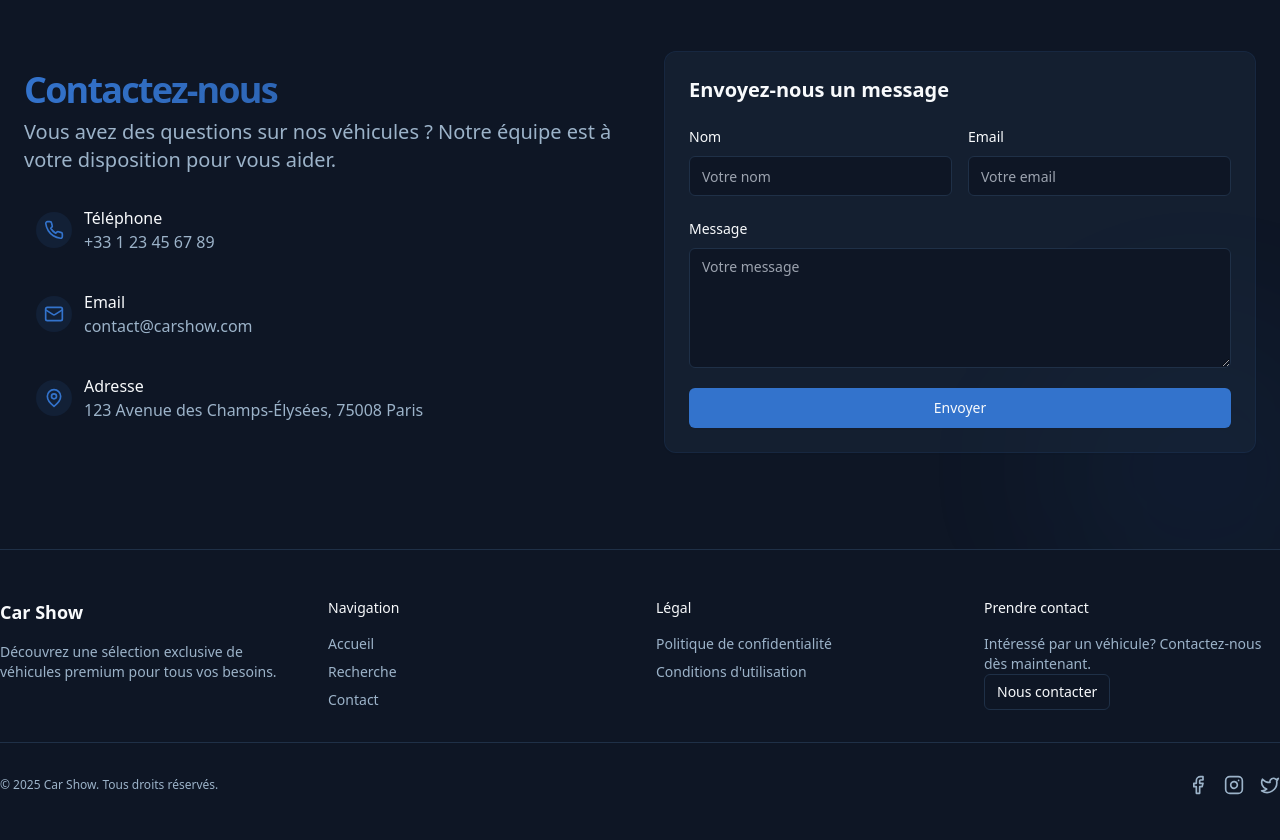
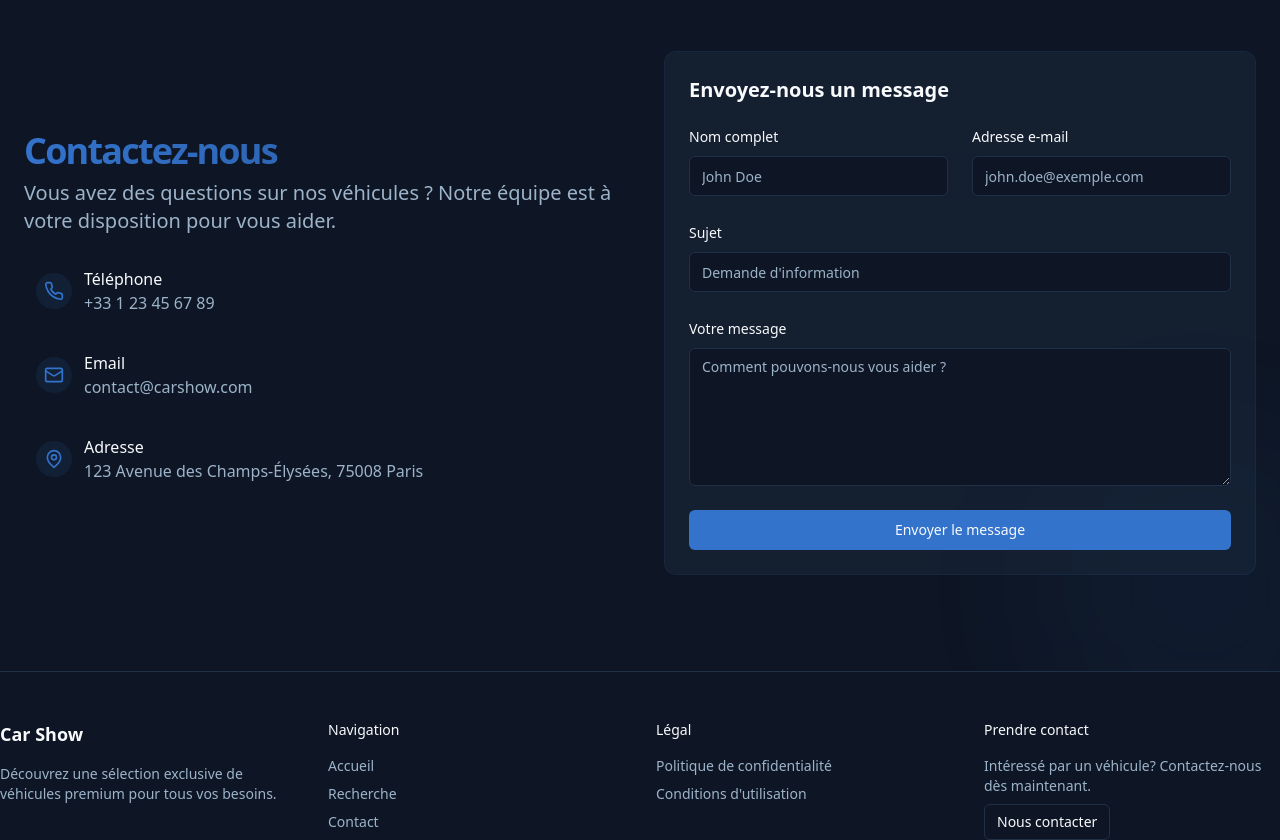
Before and after one commit to loiqua/carshow, a Next.js app: page / in a window 1280 px wide. Shown: the part 1520-2360 px from the top of the page. Built offline with nearby package versions, Linux system fonts and the light colour scheme; no server answers; the database is empty.

Commit message:
fix:contact-form landing page

```diff
--- a/components/sections/contact-section.tsx
+++ b/components/sections/contact-section.tsx
@@ -1,7 +1,8 @@
 "use client";
 
-import { Button } from "@/components/ui/button";
+
 import { motion } from "framer-motion";
+import { ContactForm } from "@/components/contact/contact-form";
 
 export function ContactSection() {
   return (
@@ -86,44 +87,7 @@
             className="space-y-5 bg-muted/50 p-6 rounded-xl shadow-sm border border-primary/10"
           >
             <h3 className="text-xl font-semibold">Envoyez-nous un message</h3>
-            <div className="grid grid-cols-2 gap-4">
-              <div className="space-y-2">
-                <label htmlFor="name" className="text-sm font-medium">
-                  Nom
-                </label>
-                <input
-                  id="name"
-                  className="flex h-10 w-full rounded-md border border-input bg-background px-3 py-2 text-sm ring-offset-background focus-visible:outline-none focus-visible:ring-2 focus-visible:ring-ring focus-visible:ring-offset-2"
-                  placeholder="Votre nom"
-                />
-              </div>
-              <div className="space-y-2">
-                <label htmlFor="email" className="text-sm font-medium">
-                  Email
-                </label>
-                <input
-                  id="email"
-                  type="email"
-                  className="flex h-10 w-full rounded-md border border-input bg-background px-3 py-2 text-sm ring-offset-background focus-visible:outline-none focus-visible:ring-2 focus-visible:ring-ring focus-visible:ring-offset-2"
-                  placeholder="Votre email"
-                />
-              </div>
-            </div>
-
-            <div className="space-y-2">
-              <label htmlFor="message" className="text-sm font-medium">
-                Message
-              </label>
-              <textarea
-                id="message"
-                className="flex min-h-[120px] w-full rounded-md border border-input bg-background px-3 py-2 text-sm ring-offset-background focus-visible:outline-none focus-visible:ring-2 focus-visible:ring-ring focus-visible:ring-offset-2"
-                placeholder="Votre message"
-              ></textarea>
-            </div>
-
-            <Button className="w-full shadow-sm hover:shadow-md transition-all hover:bg-primary/90">
-              Envoyer
-            </Button>
+            <ContactForm />
           </motion.div>
         </div>
       </div>
--- /dev/null
+++ b/components/ui/dialog.tsx
@@ -0,0 +1,120 @@
+"use client"
+
+import * as React from "react"
+import * as DialogPrimitive from "@radix-ui/react-dialog"
+import { X } from "lucide-react"
+
+import { cn } from "@/lib/utils"
+
+const Dialog = DialogPrimitive.Root
+
+const DialogTrigger = DialogPrimitive.Trigger
+
+const DialogPortal = DialogPrimitive.Portal
+
+const DialogClose = DialogPrimitive.Close
+
+const DialogOverlay = React.forwardRef<
+  React.ElementRef<typeof DialogPrimitive.Overlay>,
+  React.ComponentPropsWithoutRef<typeof DialogPrimitive.Overlay>
+>(({ className, ...props }, ref) => (
+  <DialogPrimitive.Overlay
+    ref={ref}
+    className={cn(
+      "fixed inset-0 z-50 bg-black/80  data-[state=open]:animate-in data-[state=closed]:animate-out data-[state=closed]:fade-out-0 data-[state=open]:fade-in-0",
+      className
+    )}
+    {...props}
+  />
+))
+DialogOverlay.displayName = DialogPrimitive.Overlay.displayName
+
+const DialogContent = React.forwardRef<
+  React.ElementRef<typeof DialogPrimitive.Content>,
+  React.ComponentPropsWithoutRef<typeof DialogPrimitive.Content>
+>(({ className, children, ...props }, ref) => (
+  <DialogPortal>
+    <DialogOverlay />
+    <DialogPrimitive.Content
+      ref={ref}
+      className={cn(
+        "fixed left-[50%] top-[50%] z-50 grid w-full max-w-lg translate-x-[-50%] translate-y-[-50%] gap-4 border bg-background p-6 shadow-lg duration-200 data-[state=open]:animate-in data-[state=closed]:animate-out data-[state=closed]:fade-out-0 data-[state=open]:fade-in-0 data-[state=closed]:zoom-out-95 data-[state=open]:zoom-in-95 data-[state=closed]:slide-out-to-left-1/2 data-[state=closed]:slide-out-to-top-[48%] data-[state=open]:slide-in-from-left-1/2 data-[state=open]:slide-in-from-top-[48%] sm:rounded-lg",
+        className
+      )}
+      {...props}
+    >
+      {children}
+      <DialogPrimitive.Close className="absolute right-4 top-4 rounded-sm opacity-70 ring-offset-background transition-opacity hover:opacity-100 focus:outline-none focus:ring-2 focus:ring-ring focus:ring-offset-2 disabled:pointer-events-none data-[state=open]:bg-accent data-[state=open]:text-muted-foreground">
+        <X className="h-4 w-4" />
+        <span className="sr-only">Close</span>
+      </DialogPrimitive.Close>
+    </DialogPrimitive.Content>
+  </DialogPortal>
+))
+DialogContent.displayName = DialogPrimitive.Content.displayName
+
+const DialogHeader = ({
+  className,
+  ...props
+}: React.HTMLAttributes<HTMLDivElement>) => (
+  <div
+    className={cn(
+      "flex flex-col space-y-1.5 text-center sm:text-left",
+      className
+    )}
+    {...props}
+  />
+)
+DialogHeader.displayName = "DialogHeader"
+
+const DialogFooter = ({
+  className,
+  ...props
+}: React.HTMLAttributes<HTMLDivElement>) => (
+  <div
+    className={cn(
+      "flex flex-col-reverse sm:flex-row sm:justify-end sm:space-x-2",
+      className
+    )}
+    {...props}
+  />
+)
+DialogFooter.displayName = "DialogFooter"
+
+const DialogTitle = React.forwardRef<
+  React.ElementRef<typeof DialogPrimitive.Title>,
+  React.ComponentPropsWithoutRef<typeof DialogPrimitive.Title>
+>(({ className, ...props }, ref) => (
+  <DialogPrimitive.Title
+    ref={ref}
+    className={cn(
+      "text-lg font-semibold leading-none tracking-tight",
+      className
+    )}
+    {...props}
+  />
+))
+DialogTitle.displayName = DialogPrimitive.Title.displayName
+
+const DialogDescription = React.forwardRef<
+  React.ElementRef<typeof DialogPrimitive.Description>,
+  React.ComponentPropsWithoutRef<typeof DialogPrimitive.Description>
+>(({ className, ...props }, ref) => (
+  <DialogPrimitive.Description
+    ref={ref}
+    className={cn("text-sm text-muted-foreground", className)}
+    {...props}
+  />
+))
+DialogDescription.displayName = DialogPrimitive.Description.displayName
+
+export {
+  Dialog,
+  DialogTrigger,
+  DialogContent,
+  DialogHeader,
+  DialogFooter,
+  DialogTitle,
+  DialogDescription,
+  DialogClose,
+}
--- a/components/ui/footer.tsx
+++ b/components/ui/footer.tsx
@@ -2,6 +2,15 @@
 
 import Link from "next/link";
 import { Button } from "./button";
+import {
+  Dialog,
+  DialogContent,
+  DialogDescription,
+  DialogHeader,
+  DialogTitle,
+  DialogTrigger,
+} from "@/components/ui/dialog";
+import { ContactForm } from "@/components/contact/contact-form";
 
 export function Footer() {
   return (
@@ -45,11 +54,24 @@
               <p className="text-sm text-muted-foreground">
                 Intéressé par un véhicule? Contactez-nous dès maintenant.
               </p>
-              <Link href="/contact">
-                <Button variant="outline" size="sm">
-                  Nous contacter
-                </Button>
-              </Link>
+              <Dialog>
+                <DialogTrigger asChild>
+                  <Button variant="outline" size="sm">
+                    Nous contacter
+                  </Button>
+                </DialogTrigger>
+                <DialogContent className="sm:max-w-[480px]">
+                  <DialogHeader>
+                    <DialogTitle>Contactez-nous</DialogTitle>
+                    <DialogDescription>
+                      Remplissez ce formulaire et notre équipe vous répondra dans les plus brefs délais.
+                    </DialogDescription>
+                  </DialogHeader>
+                  <div className="py-4">
+                    <ContactForm />
+                  </div>
+                </DialogContent>
+              </Dialog>
             </div>
           </div>
         </div>
--- a/package.json
+++ b/package.json
@@ -7,17 +7,17 @@
     "build": "next build",
     "start": "next start",
     "lint": "next lint",
-   "db:seed": "ts-node --project tsconfig.seed.json prisma/seed.ts"
-
+    "db:seed": "ts-node --project tsconfig.seed.json prisma/seed.ts"
   },
   "prisma": {
-  "seed": "ts-node --project tsconfig.seed.json prisma/seed.ts"
+    "seed": "ts-node --project tsconfig.seed.json prisma/seed.ts"
   },
   "dependencies": {
     "@auth/prisma-adapter": "^2.9.1",
     "@heroicons/react": "^2.2.0",
     "@hookform/resolvers": "^5.0.1",
     "@prisma/client": "^6.5.0",
+    "@radix-ui/react-dialog": "^1.1.14",
     "@radix-ui/react-slot": "^1.2.3",
     "@tanstack/react-table": "^8.21.3",
     "bcrypt": "^6.0.0",
```
Also changed, not shown: 1 other file (tests, documents, lock files or other folders).
